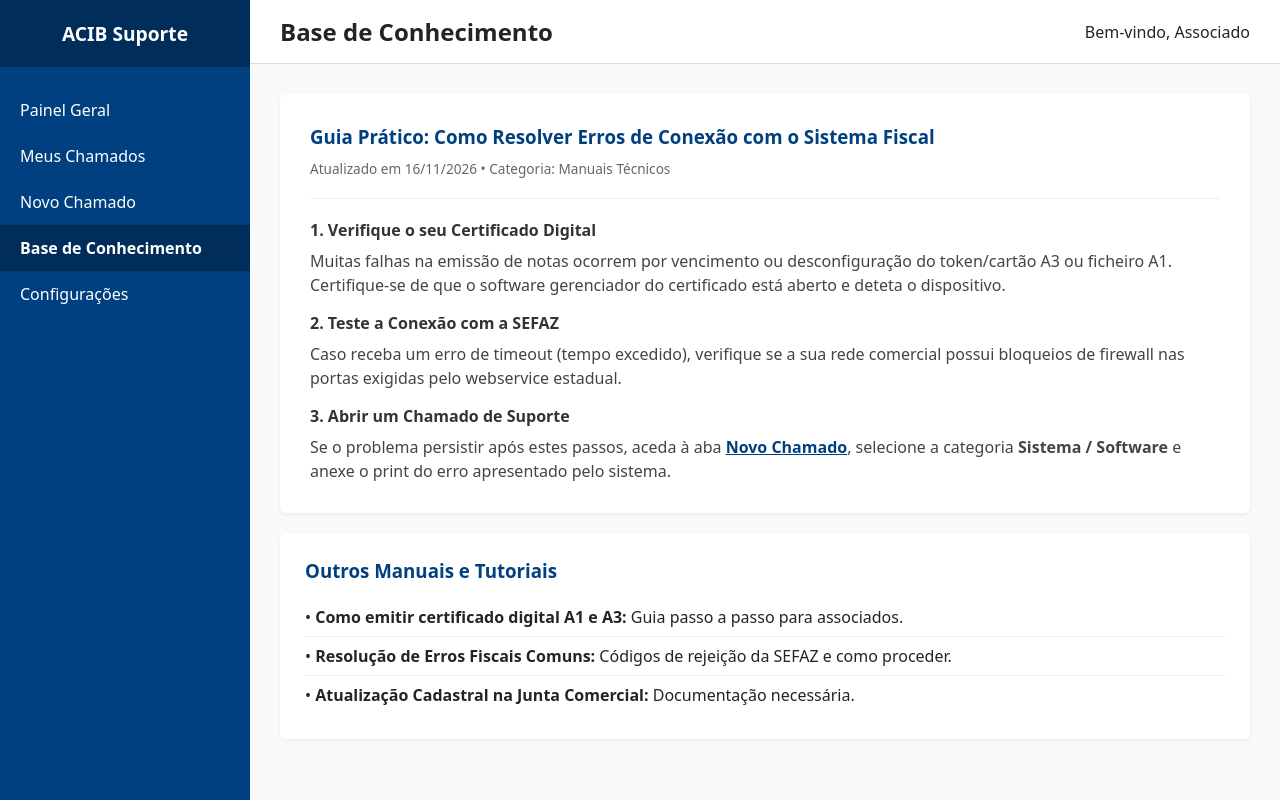
After one commit to CarolineOliveiraSilva/acib-suporte, a Spring Boot app: page /base-conhecimento in a window 1280 px wide. The commit adds this page. Run offline with Spring Boot 4, Linux system fonts and the light colour scheme.

Commit message:
feat: finaliza layout da sidebar, atualizacao de status e base de conhecimento do MVP

```diff
--- a/src/main/java/com/acib/suporte/controller/DashboardController.java
+++ b/src/main/java/com/acib/suporte/controller/DashboardController.java
@@ -1,13 +1,92 @@
 package com.acib.suporte.controller;
 
 import org.springframework.stereotype.Controller;
+import org.springframework.ui.Model;
 import org.springframework.web.bind.annotation.GetMapping;
+import org.springframework.web.bind.annotation.PostMapping;
+import org.springframework.web.bind.annotation.RequestParam;
+
+import java.util.ArrayList;
+import java.util.List;
 
 @Controller
 public class DashboardController {
 
+    private static final List<ChamadoDto> listaChamados = new ArrayList<>();
+
+    static {
+        listaChamados.add(new ChamadoDto("#018", "Erro de acesso ao sistema fiscal", "Sistema / Software", "12/11/2026", "Ativo"));
+        listaChamados.add(new ChamadoDto("#017", "Dúvida sobre emissão de certificado", "Certificação Digital", "10/11/2026", "Em Andamento"));
+        listaChamados.add(new ChamadoDto("#015", "Atualização de cadastro da empresa", "Cadastral", "05/11/2026", "Encerrado"));
+        listaChamados.add(new ChamadoDto("#012", "Suporte à rede de internet comercial", "Infraestrutura", "01/11/2026", "Encerrado"));
+    }
+
     @GetMapping("/dashboard")
-    public String dashboard() {
-        return "dashboard"; // Retorna o ficheiro dashboard.html
+    public String dashboard(Model model) {
+        model.addAttribute("chamados", listaChamados);
+        return "dashboard";
+    }
+
+    @GetMapping("/meus-chamados")
+    public String meusChamados(Model model) {
+        model.addAttribute("chamados", listaChamados);
+        return "meus-chamados";
+    }
+
+    @GetMapping("/novo-chamado")
+    public String novoChamado() {
+        return "novo-chamado";
+    }
+
+    @GetMapping("/base-conhecimento")
+    public String baseConhecimento() {
+        return "base-conhecimento";
+    }
+
+    @GetMapping("/configuracoes")
+    public String configuracoes() {
+        return "configuracoes";
+    }
+
+    @PostMapping("/salvar-chamado")
+    public String salvarChamado(@RequestParam String assunto, @RequestParam String categoria, @RequestParam String descricao) {
+        String novoId = "#0" + (19 + listaChamados.size());
+        // Novo chamado nasce com status "Em Andamento" conforme pedido
+        listaChamados.add(0, new ChamadoDto(novoId, assunto, categoria, "16/11/2026", "Em Andamento"));
+        return "redirect:/dashboard";
+    }
+
+    @PostMapping("/atualizar-status")
+    public String atualizarStatus(@RequestParam String id, @RequestParam String status) {
+        for (ChamadoDto c : listaChamados) {
+            if (c.getId().equals(id)) {
+                c.setStatus(status);
+                break;
+            }
+        }
+        return "redirect:/meus-chamados";
+    }
+
+    public static class ChamadoDto {
+        private String id;
+        private String assunto;
+        private String categoria;
+        private String data;
+        private String status;
+
+        public ChamadoDto(String id, String assunto, String categoria, String data, String status) {
+            this.id = id;
+            this.assunto = assunto;
+            this.categoria = categoria;
+            this.data = data;
+            this.status = status;
+        }
+
+        public String getId() { return id; }
+        public String getAssunto() { return assunto; }
+        public String getCategoria() { return categoria; }
+        public String getData() { return data; }
+        public String getStatus() { return status; }
+        public void setStatus(String status) { this.status = status; }
     }
 }
--- a/src/main/resources/static/css/style.css
+++ b/src/main/resources/static/css/style.css
@@ -85,7 +85,7 @@ body {
 }
 
 /* ==========================================
-   ESTILOS DO PAINEL (DASHBOARD)
+   ESTILOS DO PAINEL (DASHBOARD) E BARRA LATERAL
    ========================================== */
 .dashboard-layout {
     display: flex;
@@ -103,15 +103,6 @@ body {
     height: 100vh;
 }
 
-.main-content {
-    flex: 1;
-    display: flex;
-    flex-direction: column;
-    height: 100vh;
-    overflow-y: auto;
-    background-color: var(--bg-color);
-}
-
 .sidebar-header {
     padding: 20px;
     font-size: 1.2rem;
@@ -123,17 +114,38 @@ body {
 .sidebar-menu {
     list-style: none;
     padding: 20px 0;
+    margin: 0;
 }
 
 .sidebar-menu li {
-    padding: 12px 20px;
+    padding: 0;
+    margin: 0;
     cursor: pointer;
+}
+
+.sidebar-menu a,
+.sidebar-menu a:link,
+.sidebar-menu a:visited {
+    color: #FFFFFF !important;
+    text-decoration: none !important;
+    display: block !important;
+    padding: 12px 20px !important;
+    width: 100% !important;
+    box-sizing: border-box !important;
     transition: background-color 0.2s ease;
 }
 
 .sidebar-menu li:hover,
+.sidebar-menu li.active,
+.sidebar-menu a:hover {
+    background-color: #1d6fa5 !important;
+    color: #FFFFFF !important;
+    text-decoration: none !important;
+}
+
 .sidebar-menu li.active {
-    background-color: #1d6fa5;
+    background-color: var(--primary-hover) !important;
+    font-weight: bold;
 }
 
 /* Conteúdo Principal */
@@ -141,7 +153,9 @@ body {
     flex: 1;
     display: flex;
     flex-direction: column;
+    height: 100vh;
     overflow-y: auto;
+    background-color: var(--bg-color);
 }
 
 .header {
--- /dev/null
+++ b/src/main/resources/templates/base-conhecimento.html
@@ -0,0 +1,69 @@
+<!DOCTYPE html>
+<html xmlns:th="http://www.thymeleaf.org">
+
+<head>
+    <meta charset="UTF-8">
+    <title>ACIB Suporte - Base de Conhecimento</title>
+    <link rel="stylesheet" th:href="@{/css/style.css(v=2)}">
+</head>
+
+<body class="dashboard-layout">
+
+    <!-- Menu Lateral Corrigido -->
+    <div class="sidebar">
+        <div class="sidebar-header">ACIB Suporte</div>
+        <ul class="sidebar-menu">
+            <li><a href="/dashboard">Painel Geral</a></li>
+            <li><a href="/meus-chamados">Meus Chamados</a></li>
+            <li><a href="/novo-chamado">Novo Chamado</a></li>
+            <li class="active"><a href="/base-conhecimento">Base de Conhecimento</a></li>
+            <li><a href="/configuracoes">Configurações</a></li>
+        </ul>
+    </div>
+
+    <!-- Conteúdo Principal -->
+    <div class="main-content">
+        <div class="header">
+            <h2>Base de Conhecimento</h2>
+            <span>Bem-vindo, Associado</span>
+        </div>
+
+        <div class="container">
+            <!-- Artigo / Tutorial Fictício Detalhado -->
+            <div class="table-container" style="padding: 30px; margin-bottom: 20px;">
+                <h3 style="margin-bottom: 10px; color: var(--primary-color);">Guia Prático: Como Resolver Erros de Conexão com o Sistema Fiscal</h3>
+                <p style="font-size: 0.85rem; color: #666; margin-bottom: 20px;">Atualizado em 16/11/2026 • Categoria: Manuais Técnicos</p>
+
+                <hr style="border: 0; border-top: 1px solid #eee; margin-bottom: 20px;">
+
+                <h4 style="margin-bottom: 8px; color: #333;">1. Verifique o seu Certificado Digital</h4>
+                <p style="margin-bottom: 15px; color: #444; line-height: 1.5;">
+                    Muitas falhas na emissão de notas ocorrem por vencimento ou desconfiguração do token/cartão A3 ou ficheiro A1. Certifique-se de que o software gerenciador do certificado está aberto e deteta o dispositivo.
+                </p>
+
+                <h4 style="margin-bottom: 8px; color: #333;">2. Teste a Conexão com a SEFAZ</h4>
+                <p style="margin-bottom: 15px; color: #444; line-height: 1.5;">
+                    Caso receba um erro de timeout (tempo excedido), verifique se a sua rede comercial possui bloqueios de firewall nas portas exigidas pelo webservice estadual.
+                </p>
+
+                <h4 style="margin-bottom: 8px; color: #333;">3. Abrir um Chamado de Suporte</h4>
+                <p style="color: #444; line-height: 1.5;">
+                    Se o problema persistir após estes passos, aceda à aba <a href="/novo-chamado" style="color: var(--primary-color); font-weight: bold;">Novo Chamado</a>, selecione a categoria <strong>Sistema / Software</strong> e anexe o print do erro apresentado pelo sistema.
+                </p>
+            </div>
+
+            <!-- Lista de Outros Manuais -->
+            <div class="table-container" style="padding: 25px;">
+                <h3 style="margin-bottom: 15px; color: var(--primary-color);">Outros Manuais e Tutoriais</h3>
+                <ul style="list-style: none; padding: 0;">
+                    <li style="padding: 8px 0; border-bottom: 1px solid #eee;">• <strong>Como emitir certificado digital A1 e A3:</strong> Guia passo a passo para associados.</li>
+                    <li style="padding: 8px 0; border-bottom: 1px solid #eee;">• <strong>Resolução de Erros Fiscais Comuns:</strong> Códigos de rejeição da SEFAZ e como proceder.</li>
+                    <li style="padding: 8px 0;">• <strong>Atualização Cadastral na Junta Comercial:</strong> Documentação necessária.</li>
+                </ul>
+            </div>
+        </div>
+    </div>
+
+</body>
+
+</html>
--- a/src/main/resources/templates/login.html
+++ b/src/main/resources/templates/login.html
@@ -4,7 +4,7 @@
     <meta charset="UTF-8">
     <meta name="viewport" content="width=device-width, initial-scale=1.0">
     <title>ACIB - Portal de Suporte | Entrar</title>
-   <link rel="stylesheet" th:href="@{/css/style.css}">
+   <link rel="stylesheet" th:href="@{/css/style.css(v=2)}">
 </head>
 <body class="login-body">
     <main class="login-container">
```
Also changed, not shown: src/main/resources/templates/configuracoes.html (added, +41 -0 lines), src/main/resources/templates/dashboard.html (+21 -34 lines), src/main/resources/templates/meus-chamados.html (added, +65 -0 lines), src/main/resources/templates/novo-chamado.html (added, +67 -0 lines).
